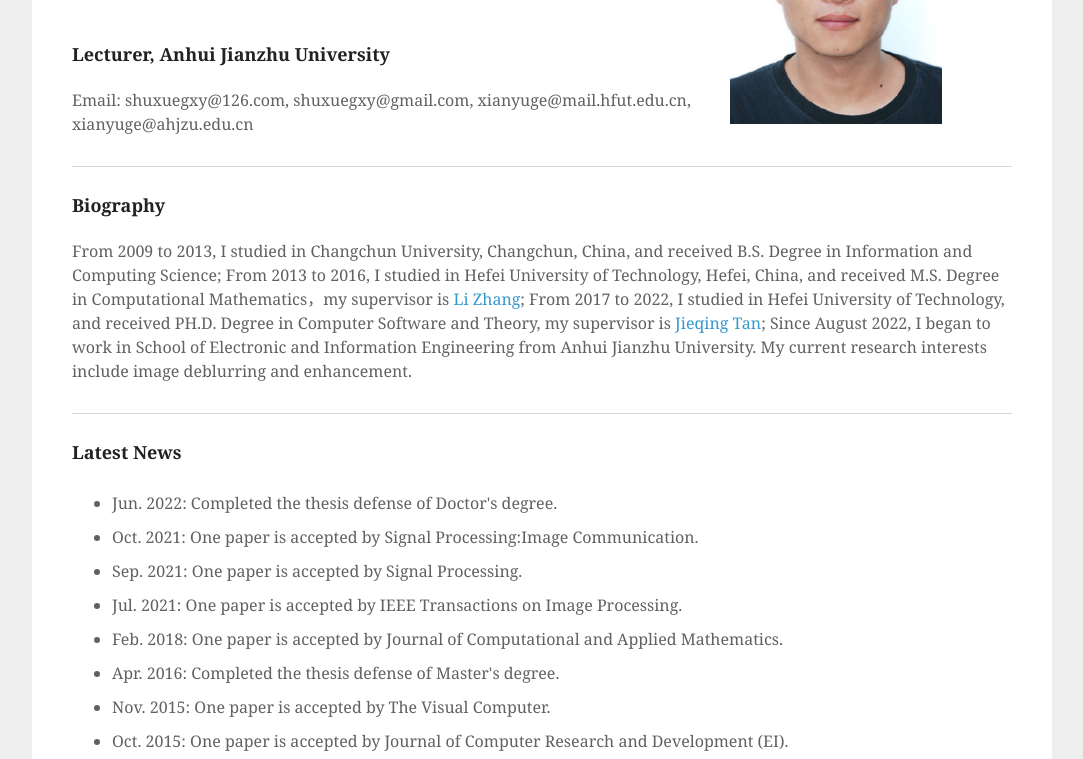
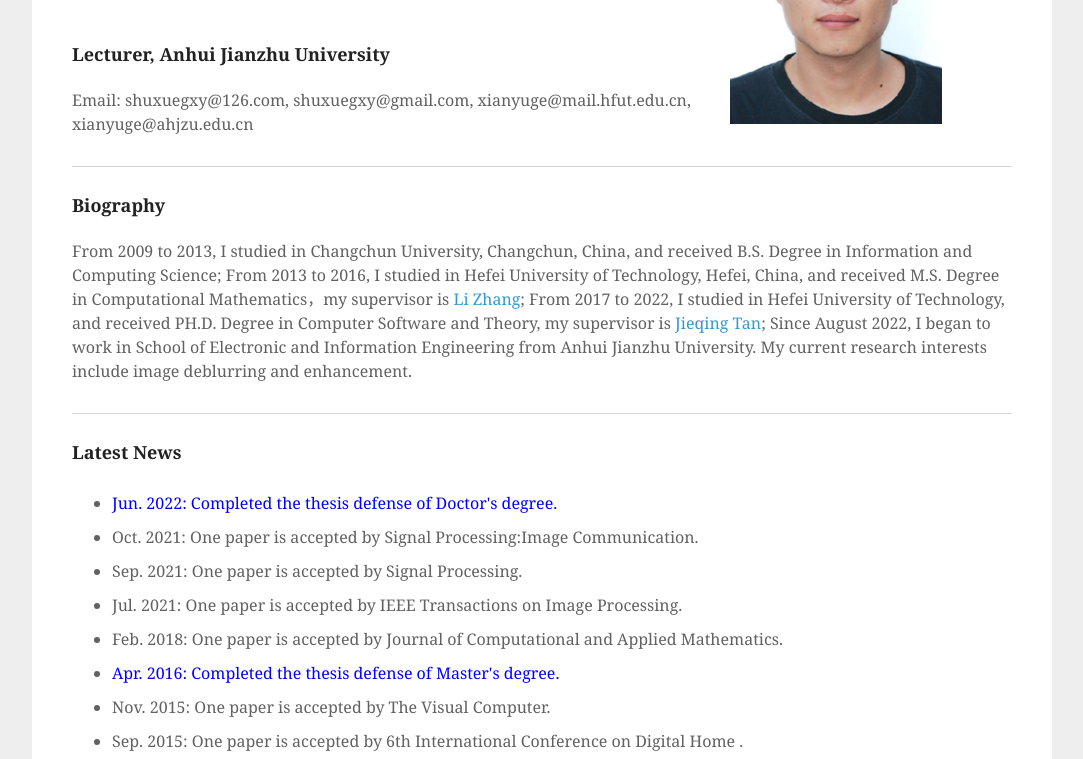
Before and after one commit to gexianyu/gexianyu.github.io, a plain HTML site: page index.html in a window 1280 px wide. Shown: the part 193-952 px from the top of the page, without its empty margins (138-1221 px from the left). Drawn offline with Linux system fonts and the light colour scheme.

Commit message:
Update index.html

```diff
--- a/index.html
+++ b/index.html
@@ -43,13 +43,14 @@
             <div class="module latest-news">
                 <p class="p-head">Latest News</p>
                 <ul>
-		    <li>Jun. 2022: Completed the thesis defense of Doctor's degree.</li>
+		    <li><font color="blue">Jun. 2022: Completed the thesis defense of Doctor's degree.</font></li>
 	            <li>Oct. 2021: One paper is accepted by Signal Processing:Image Communication.</li>
                     <li>Sep. 2021: One paper is accepted by Signal Processing.</li>
 		    <li>Jul. 2021: One paper is accepted by IEEE Transactions on Image Processing.</li>
 		    <li>Feb. 2018: One paper is accepted by Journal of Computational and Applied Mathematics.</li>
-		    <li>Apr. 2016: Completed the thesis defense of Master's degree.</li>
+		    <li><font color="blue">Apr. 2016: Completed the thesis defense of Master's degree.</font></li>
 		    <li>Nov. 2015: One paper is accepted by The Visual Computer.</li>
+		    <li>Sep. 2015: One paper is accepted by 6th International Conference on Digital Home .</li>
 	            <li>Oct. 2015: One paper is accepted by Journal of Computer Research and Development (EI).</li>
 		    <li>Jul. 2015: One paper is accepted by Journal of Computer-Aided Design and Computer Graphics (EI).</li>
                 </ul>
```
